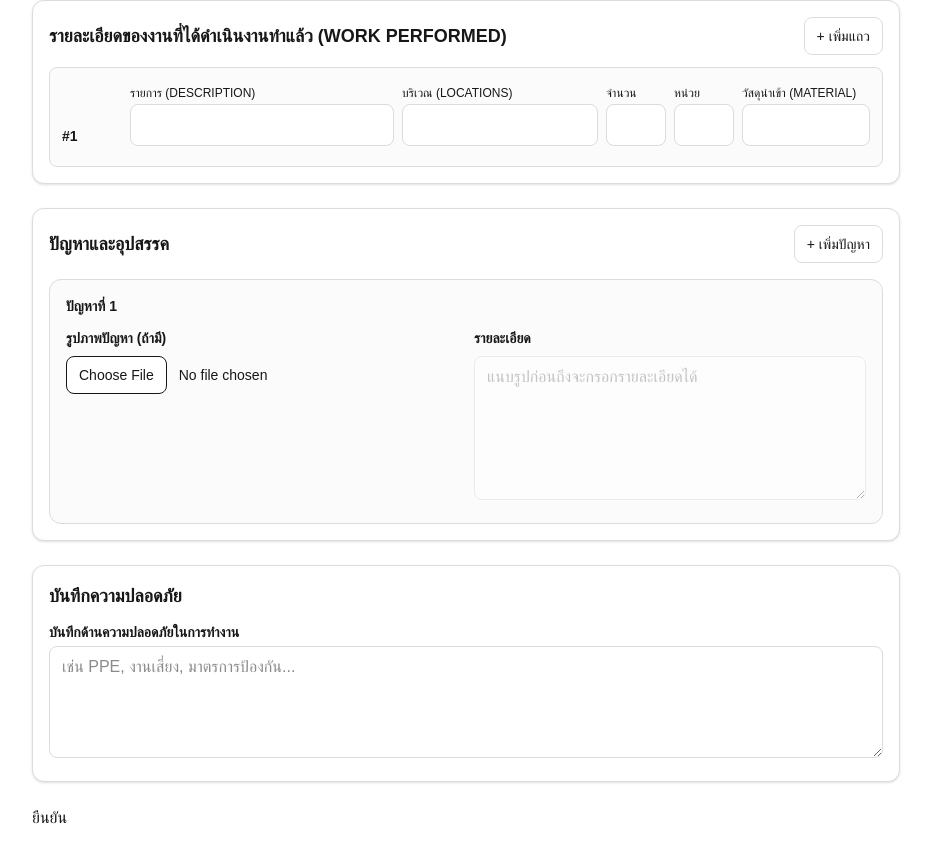
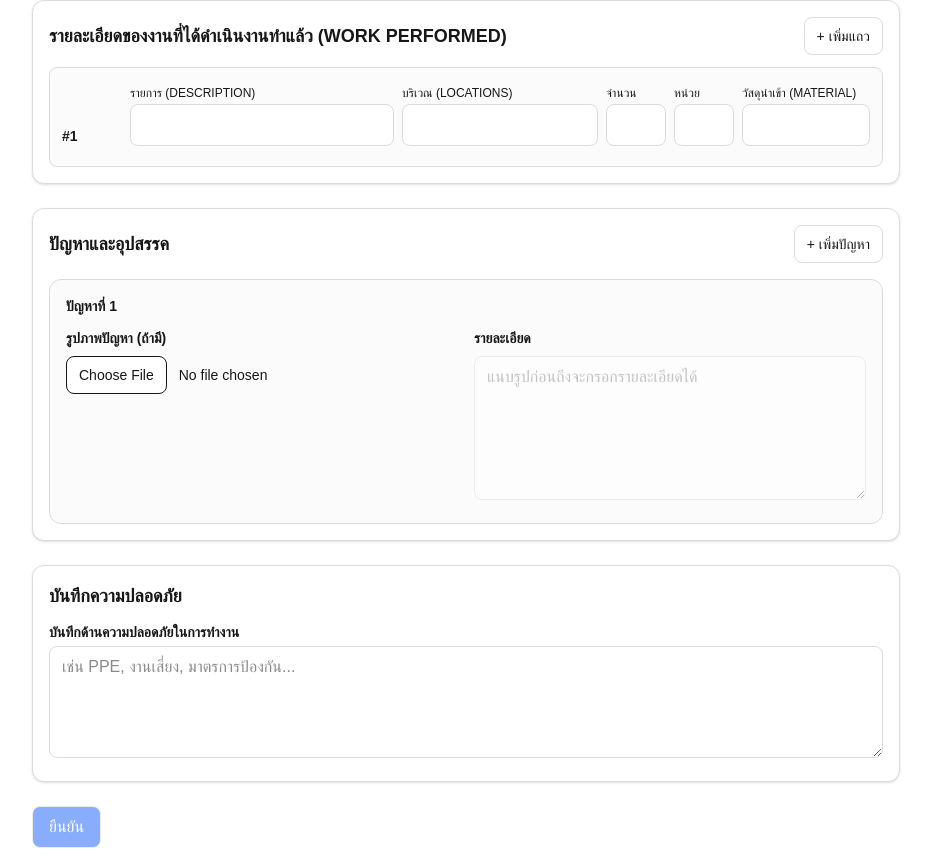
Before and after one commit to pornpipat2156-sys/daily-webapp, a Next.js app: page /daily-report in a window 1280 px wide. Shown: the part 947-1807 px from the top of the page, without its empty margins (324-1255 px from the left). Built offline with nearby package versions, Linux system fonts and the light colour scheme; no server answers; the database is empty.

Commit message:
Daily-Form

```diff
--- a/app/daily-report/page.tsx
+++ b/app/daily-report/page.tsx
@@ -1112,6 +1112,7 @@ export default function DailyReportPage() {
         <button
           type="submit"
           disabled={!canSubmit}
+          className="rounded-lg border px-4 py-2 bg-blue-600 text-white border-blue-700 hover:bg-blue-700 disabled:opacity-50 dark:bg-blue-500 dark:border-blue-600 dark:hover:bg-blue-600"
         >
           ยืนยัน
         </button>
```
